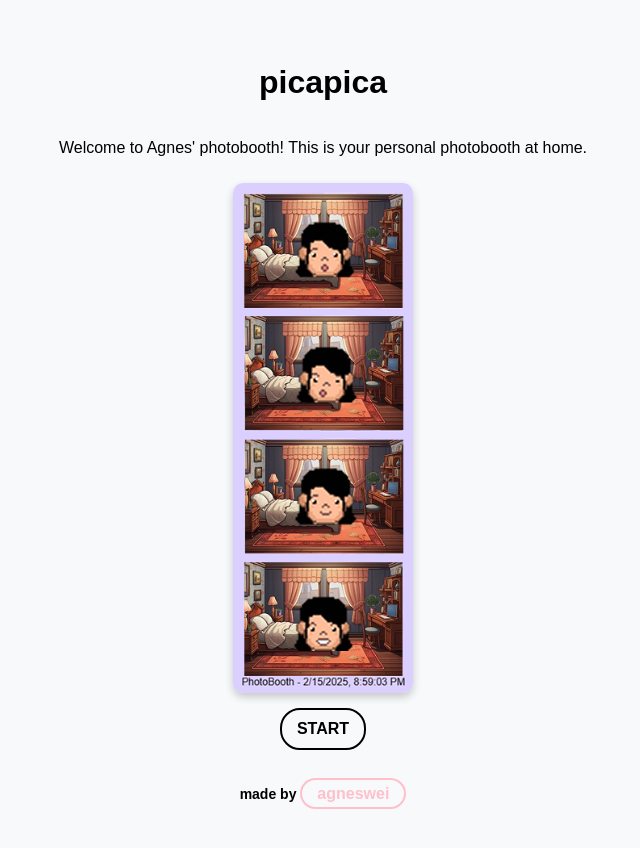
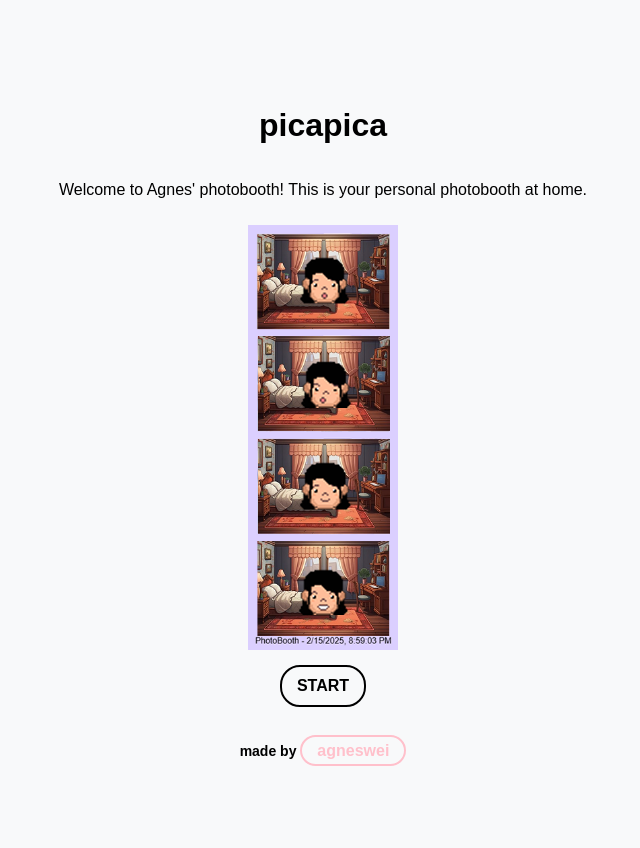
Before and after one commit to yandong2023/picapica, a React (Create React App) app in the folder frontend/: page / in a window 1280 px wide. Shown: the top 848 px of the page, without its empty margins (317-957 px from the left). Built offline with nearby package versions, Linux system fonts and the light colour scheme.

Commit message:
Update App.css

```diff
--- a/frontend/src/App.css
+++ b/frontend/src/App.css
@@ -14,11 +14,11 @@
 
 /* Photobooth Strip */
 .photobooth-strip {
+  width: 150px; /* Adjust as needed */
+  max-width: 300px; /* Prevents it from being too large */
+  height: auto; /* Keeps the aspect ratio */
   display: block;
-  width: 180px;
-  margin: 10px auto;
-  border-radius: 10px;
-  box-shadow: 0px 4px 8px rgba(0, 0, 0, 0.2);
+  margin: 10px auto; /* Centers the image */
 }
 
 /* Photobooth Layout */
```
